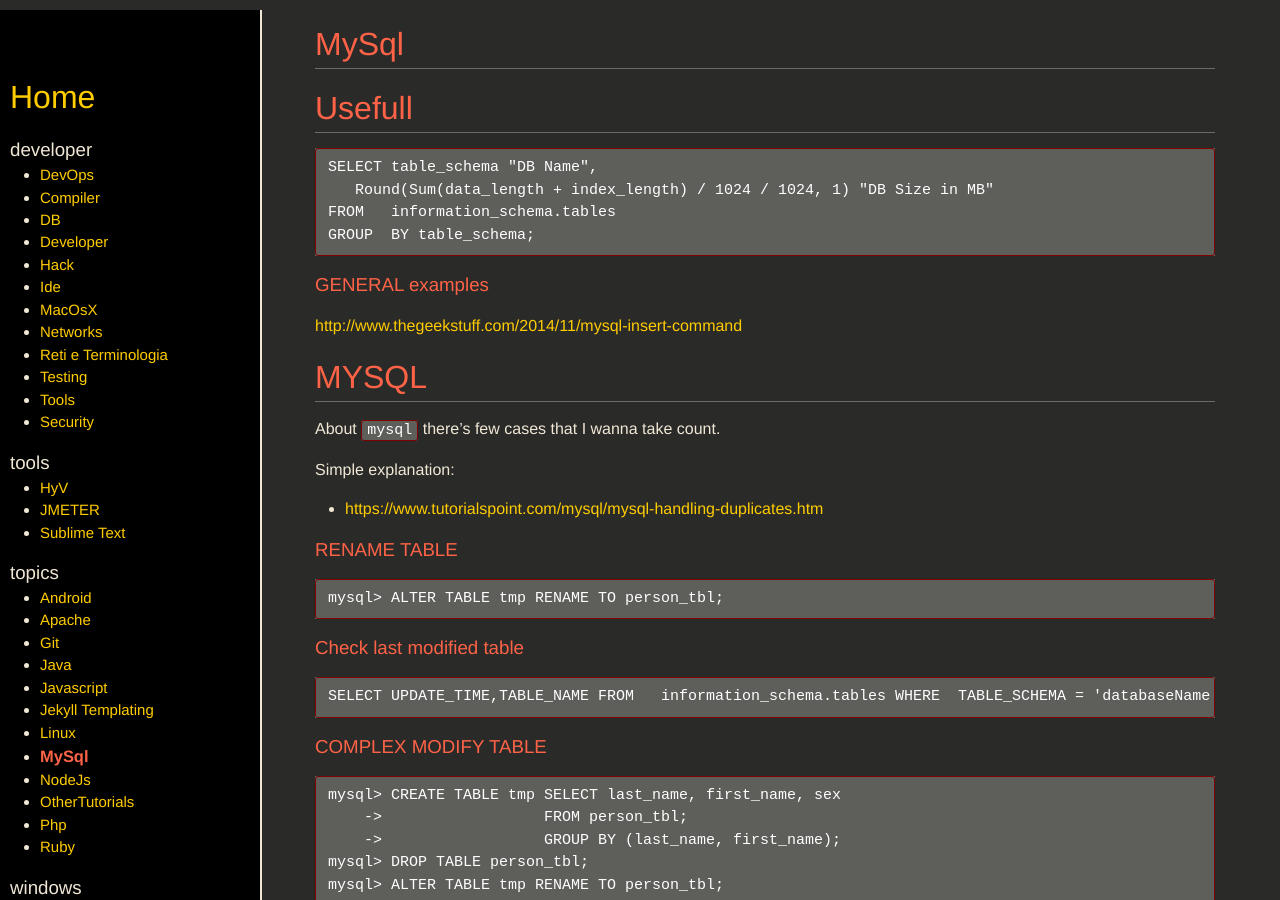
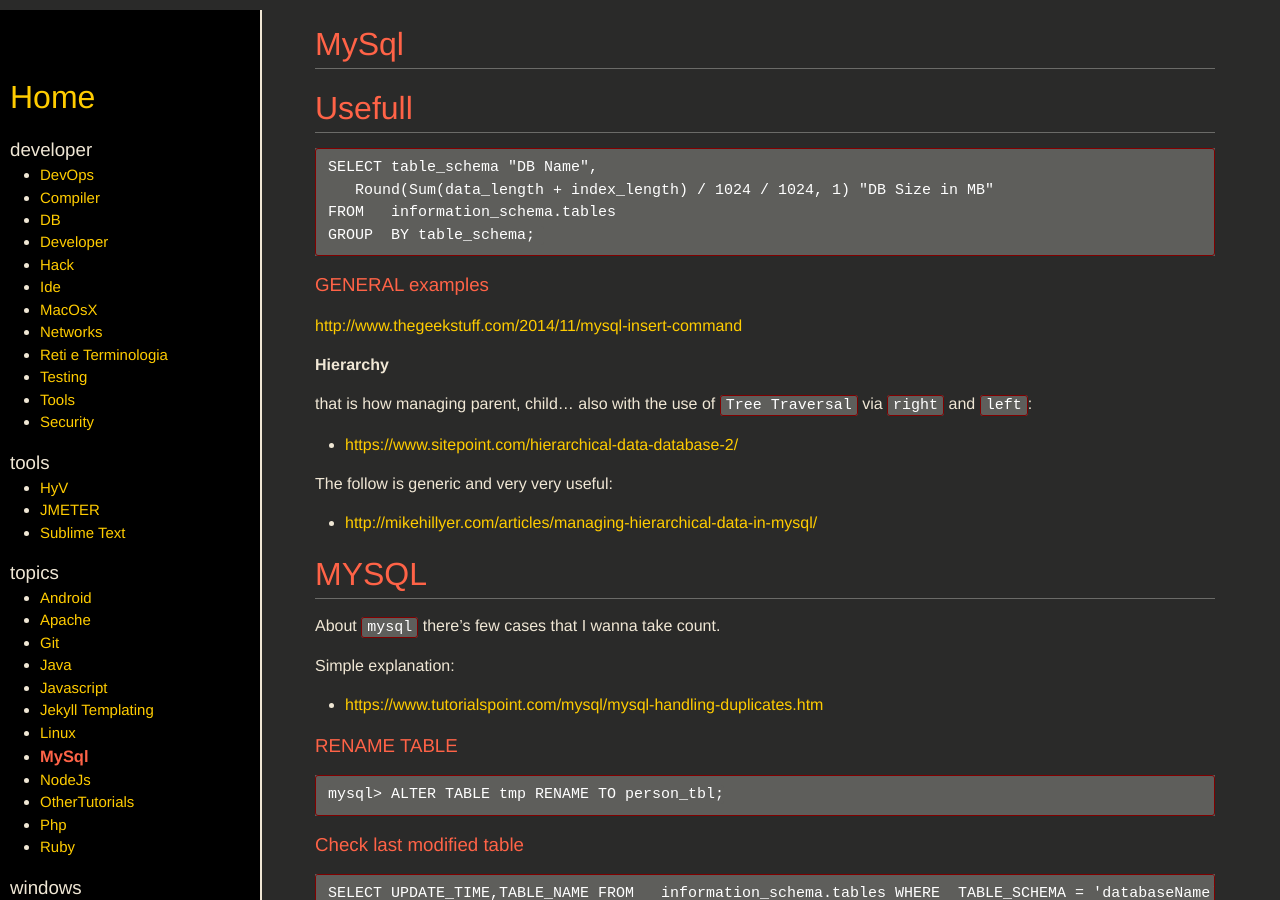
Before and after one commit to SimoSca/own-memo, a Jekyll site: the page built from _pages/topics/mysql.md, in a window 1280 px wide and 900 px high. Built offline with Jekyll 4.4.1, drawn with Linux system fonts in a browser that asks for light colours; nearby versions of some CDN libraries.

Commit message:
[update] added DevOps commands and Mysql Hierarchy explanation

```diff
--- a/_pages/topics/mysql.md
+++ b/_pages/topics/mysql.md
@@ -17,6 +17,18 @@ GROUP  BY table_schema;
 ### GENERAL examples
 
 [http://www.thegeekstuff.com/2014/11/mysql-insert-command](http://www.thegeekstuff.com/2014/11/mysql-insert-command)
+
+
+**Hierarchy**
+
+that is how managing parent, child... also with the use of `Tree Traversal` via `right` and `left`:
+
+- [https://www.sitepoint.com/hierarchical-data-database-2/](https://www.sitepoint.com/hierarchical-data-database-2/)
+
+The follow is generic and very very useful:
+
+- [http://mikehillyer.com/articles/managing-hierarchical-data-in-mysql/](http://mikehillyer.com/articles/managing-hierarchical-data-in-mysql/)
+
 
 
 MYSQL
```
Also changed, not shown: _pages/developer/DevOps.md (+4 -0 lines).
